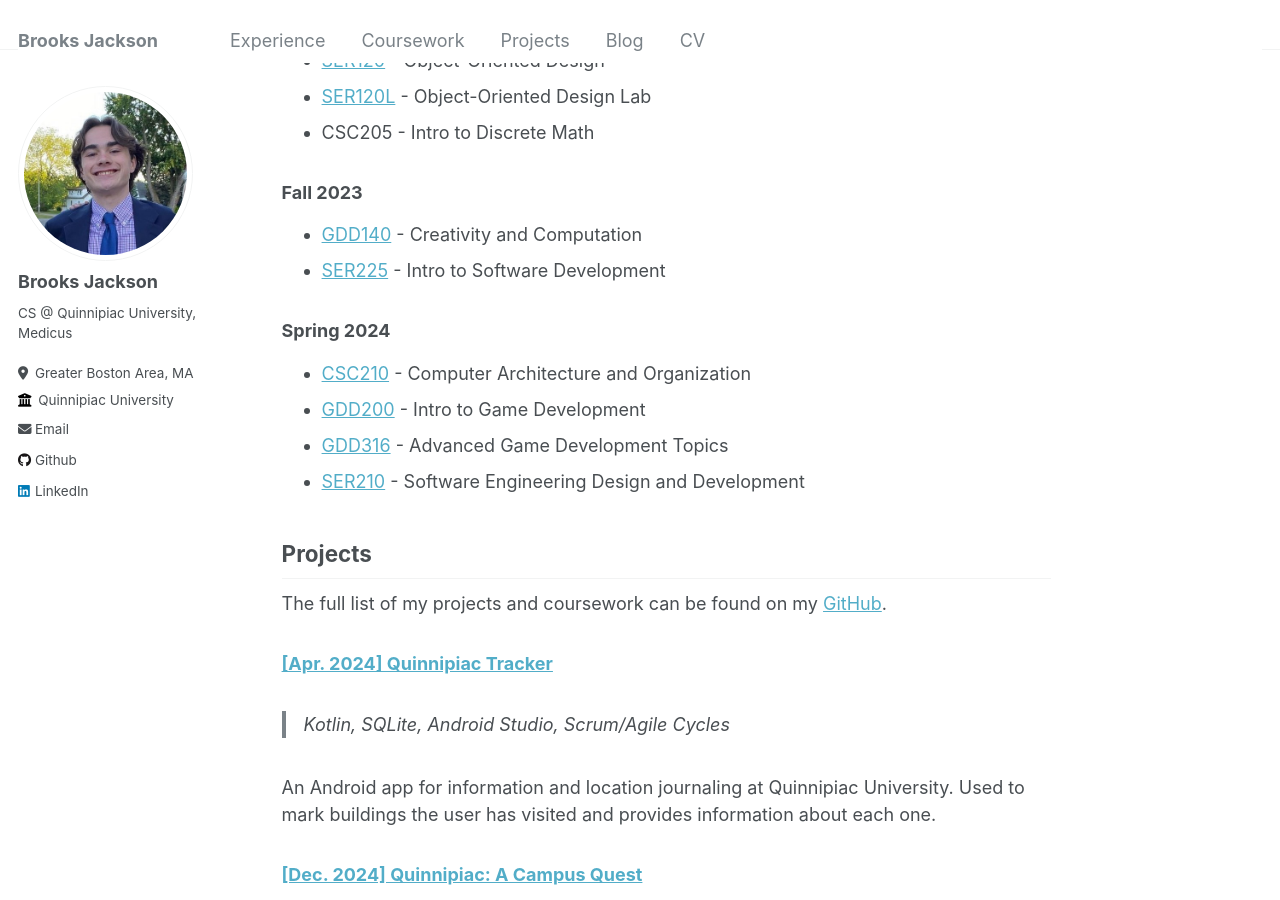
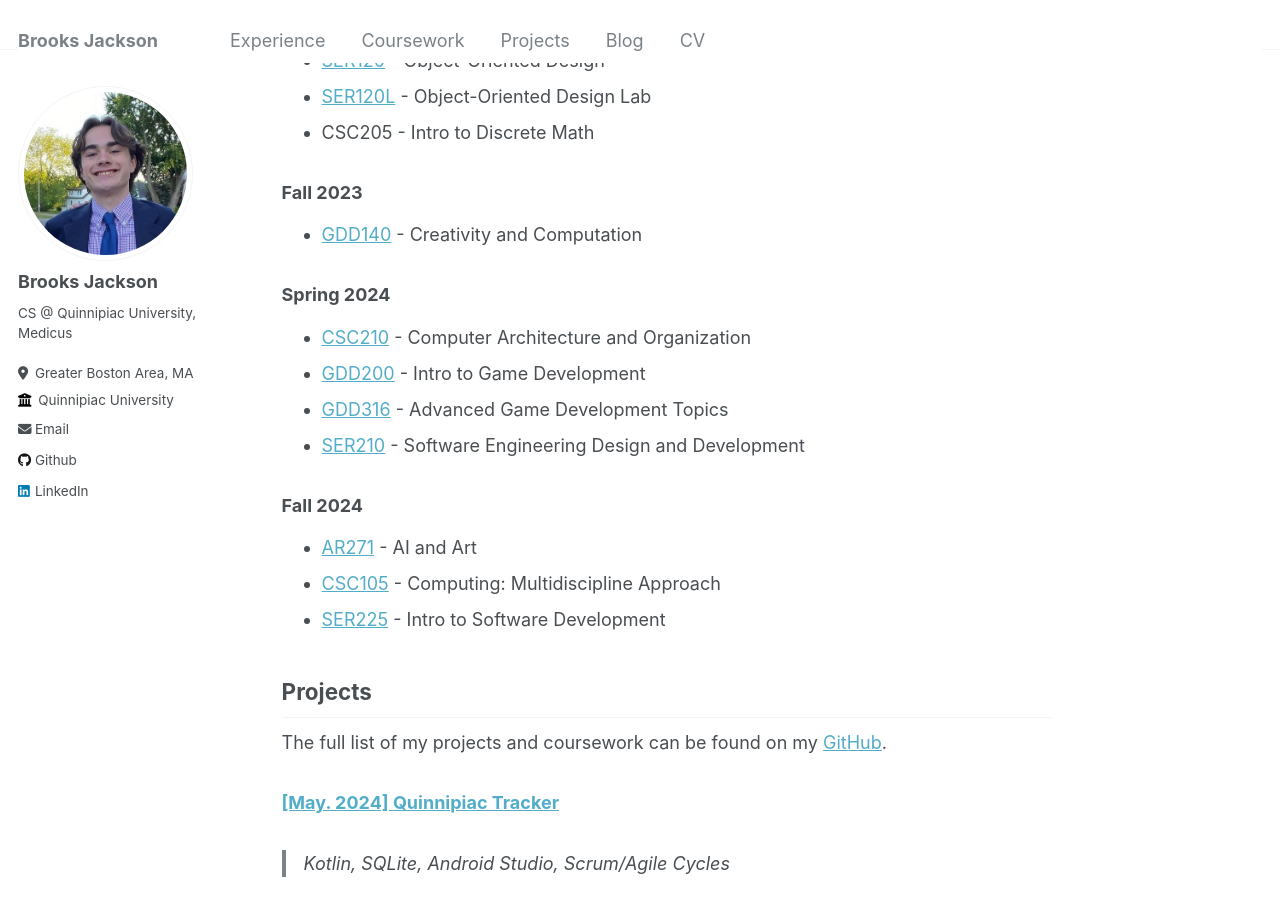
Before and after one commit to bjaxqq/old-portfolio, a Jekyll site: the page built from _pages/about.md, in a window 1280 px wide and 900 px high, scrolled down 988 px. Built offline with Jekyll 4.4.1, drawn with Linux system fonts in a browser that asks for light colours.

Commit message:
Updated portfolio

```diff
--- a/_pages/about.md
+++ b/_pages/about.md
@@ -47,11 +46,17 @@ Helped with front and back-end development to test and fix bugs in the code. Add
 - [GDD316](https://github.com/bjaxqq/GDD316) - Advanced Game Development Topics
 - [SER210](https://github.com/bjaxqq/SER210) - Software Engineering Design and Development
 
+### Fall 2024
+
+- [AR271](https://github.com/bjaxqq/AR271) - AI and Art
+- [CSC105](https://github.com/bjaxqq/CSC105) - Computing: Multidiscipline Approach
+- [SER225](https://github.com/bjaxqq/SER225) - Intro to Software Development
+
 ## Projects
 
 The full list of my projects and coursework can be found on my [GitHub](https://github.com/bjaxqq).
 
-### [[Apr. 2024] Quinnipiac Tracker](https://github.com/bajackson1/QuinnipiacTracker)
+### [[May. 2024] Quinnipiac Tracker](https://github.com/bajackson1/QuinnipiacTracker)
 
 > Kotlin, SQLite, Android Studio, Scrum/Agile Cycles
 
```
Also changed, not shown: other parts of _pages/about.md (+0 -1 lines).
